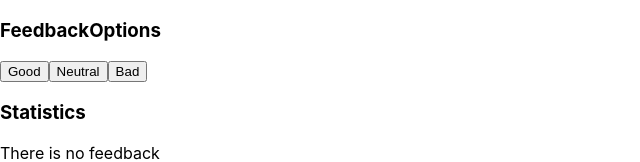
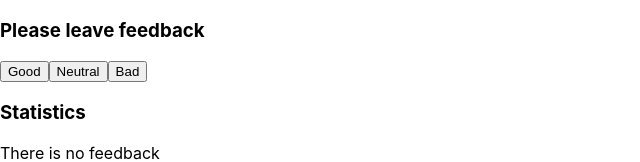
Before and after one commit to dmistori84/dz2, a React (Create React App) app: page / in a window 1280 px wide. Shown: the top 162 px of the page, without its empty margins (0-640 px from the left). Built offline with nearby package versions, Linux system fonts and the light colour scheme.

Commit message:
change section

```diff
--- a/src/App.js
+++ b/src/App.js
@@ -40,14 +40,14 @@
   render() {
     return (
       <div>
-        <Section>
+        <Section title="Please leave feedback">
           <FeedbackOptions
           onGoodFeedback={this.countGoodFeedback}
           onNeutralFeedback={this.countNeutralFeedback}
           onBadFeedback={this.countBadFeedback}
         />
         </Section>
-        <Section>
+        <Section title="Statistics">
           <Statistics
           good={this.state.good}
           neutral={this.state.neutral}
--- a/src/component/FeedbackOptions/FeedbackOptions.jsx
+++ b/src/component/FeedbackOptions/FeedbackOptions.jsx
@@ -2,7 +2,7 @@
 
 export const FeedbackOptions = ({ onGoodFeedback, onNeutralFeedback, onBadFeedback }) => (
     <div>
-        <h3>FeedbackOptions</h3>
+        {/* <h3>FeedbackOptions</h3> */}
         <button onClick={onGoodFeedback}>Good</button>
         <button onClick={onNeutralFeedback}>Neutral</button>
         <button onClick={onBadFeedback}>Bad</button>
--- a/src/component/Section/Section.jsx
+++ b/src/component/Section/Section.jsx
@@ -1,3 +1,6 @@
-export const Section = ({children}) => {
-    return <div>{children}</div>
-}
+export const Section = ({title, children}) => (
+    <section>
+        <h3>{title}</h3>
+        {children}
+    </section>
+)
--- a/src/component/Statistics/Statistics.jsx
+++ b/src/component/Statistics/Statistics.jsx
@@ -3,7 +3,7 @@
 
 export const Statistics = ({ good, neutral, bad, total, positivePercentage }) => (
       <div>
-        <h3>Statistics</h3>
+        {/* <h3>Statistics</h3> */}
         {total > 0 ? (
             <ul>
                 <li>Good: {good}</li>
```
